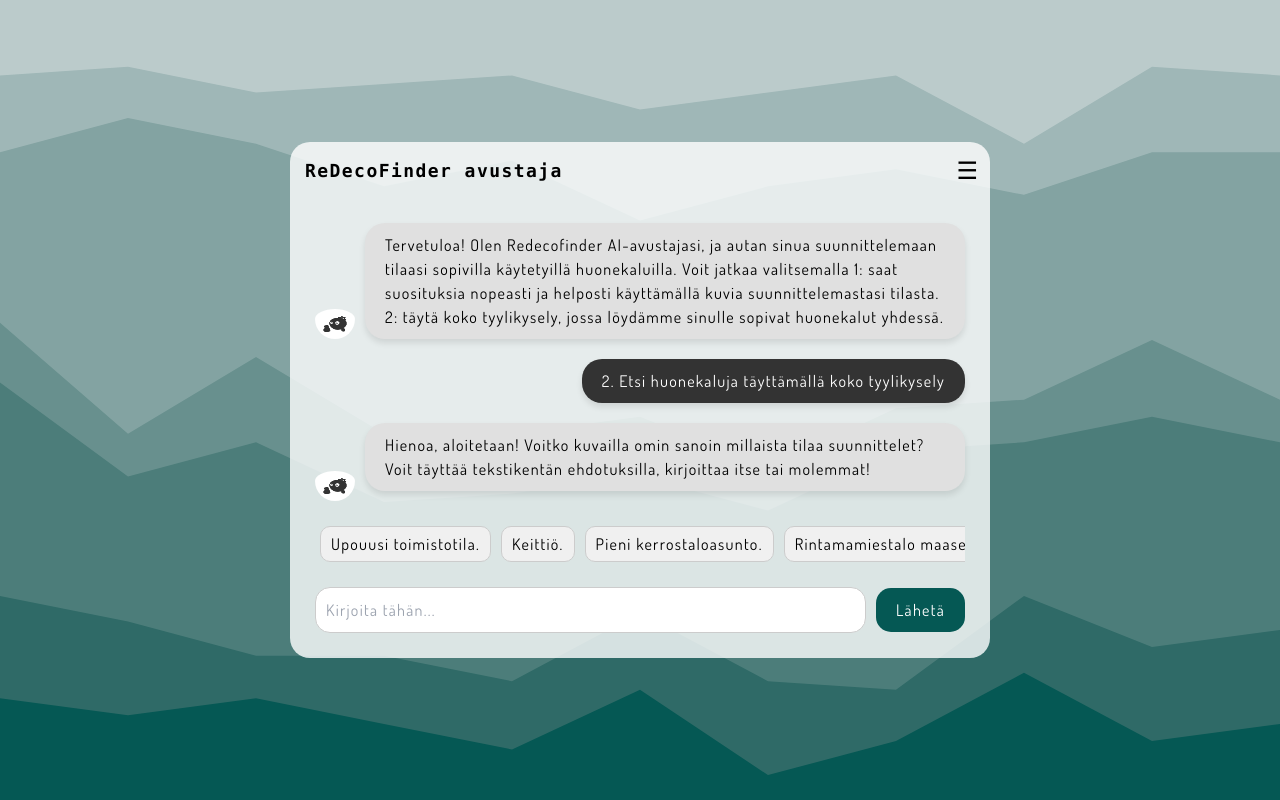
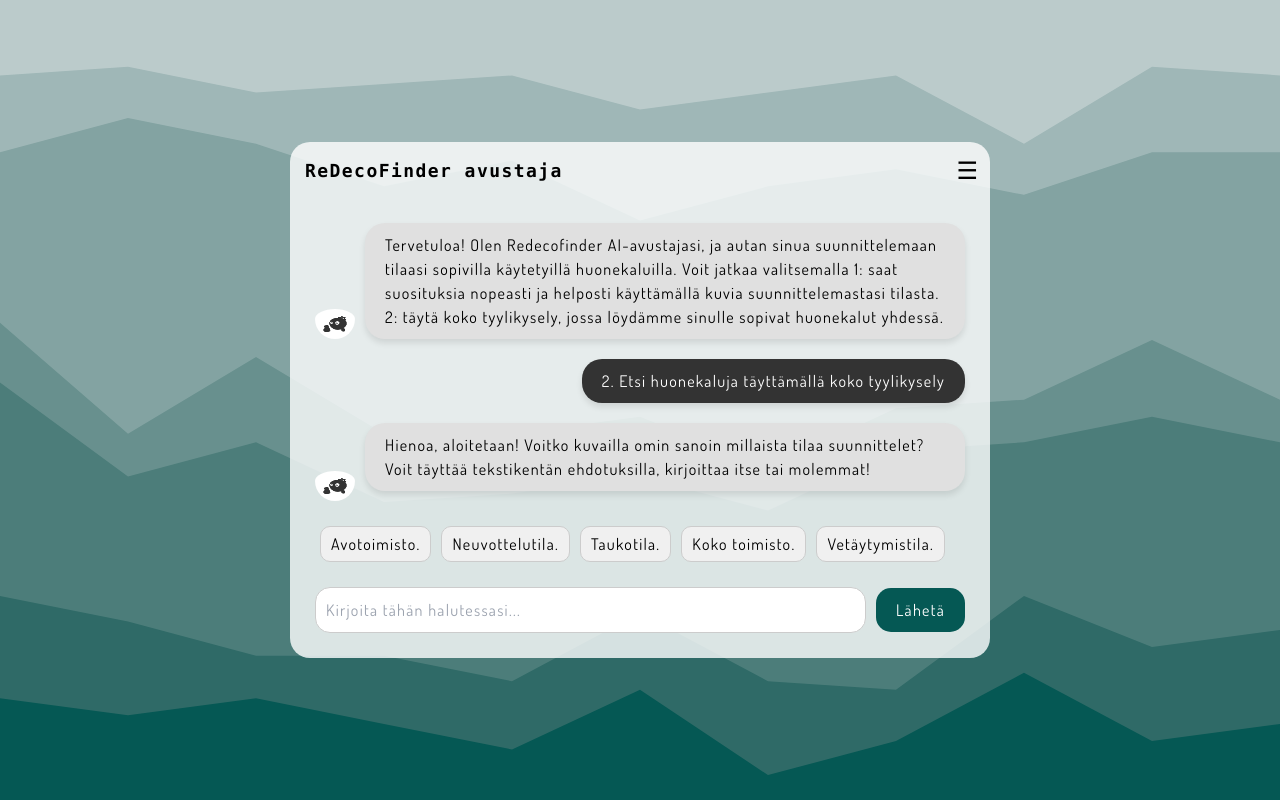
Before and after one commit to anttijoutsenniemi/redecofinder, a React (Create React App) app in the folder chat/: page / in a window 1280 px wide. Both pictures are taken after a click on the button "2. Etsi huonekaluja täyttämällä koko tyylikysely". Built offline with nearby package versions, Linux system fonts and the light colour scheme; what ldrs would draw is missing.

Commit message:
frontside changes: new prefilled answers, removed some options, added new quantity selection logic

```diff
--- a/chat/src/ChatApp.tsx
+++ b/chat/src/ChatApp.tsx
@@ -142,7 +142,7 @@ const ChatApp: React.FC<ChildComponentProps> = ({ appStates, navigateHandler, ph
           arrayOfObjects = await fetchFurnitureData(`new_${furnitureClass}`);
         }
         else {
-          if(appStates.quantityNumber > 0){ //if user wants furniture with min x quantity
+          if(appStates.quantityNumber > 1){ //if user wants furniture with min x quantity
             arrayOfObjects = await fetchFurnitureDataWithQuantity(furnitureClass, appStates.quantityNumber);
           }
           else{
@@ -157,7 +157,7 @@ const ChatApp: React.FC<ChildComponentProps> = ({ appStates, navigateHandler, ph
           }
       }
       else{ //this should trigger if its the first time user wants product recommendations
-        if(appStates.quantityNumber > 0){ //if user wants atleast x amount of products
+        if(appStates.quantityNumber > 1){ //if user wants atleast x amount of products
           arrayOfObjects = await fetchFurnitureDataWithQuantity(appStates.furnitureClass, appStates.quantityNumber);
         }
         else{
@@ -242,7 +242,7 @@ const ChatApp: React.FC<ChildComponentProps> = ({ appStates, navigateHandler, ph
     try {
       setLoading(true);
       let arrayOfObjects : any;
-      if(appStates.quantityNumber > 0){
+      if(appStates.quantityNumber > 1){
         arrayOfObjects = await fetchFurnitureDataWithQuantity(appStates.furnitureClass, appStates.quantityNumber);
       }
       else {
@@ -484,12 +484,11 @@ const receiveQuantityNumber = (quantityNumber : number) => {
   setQuantityNumber(quantityNumber);
   setShowNumberPicker(false);
   let userResponse : string;
-  if(quantityNumber === 0){
-    userResponse = 'Määrällä ei ole minulle merkitystä';
-  }
-  else{
-    userResponse = quantityNumber.toString();
-  }
+  // if(quantityNumber === 0){
+  //   userResponse = 'Määrällä ei ole minulle merkitystä';
+  // }
+  userResponse = quantityNumber.toString();
+
   handleOptionClick('Kategoria kirjattu ylös', userResponse);
 }
 
--- a/chat/src/assets/numberArray.json
+++ b/chat/src/assets/numberArray.json
@@ -1 +1 @@
-["Määrällä ei ole minulle merkitystä", 1, 2, 3, 4, 5, 6, 7, 8, 9, 10, 11, 12, 13, 14, 15, 16, 17, 18, 19, 20, 21, 22, 23, 24, 25, 26, 27, 28, 29, 30, 31, 32, 33, 34, 35, 36, 37, 38, 39, 40, 41, 42, 43, 44, 45, 46, 47, 48, 49, 50]
+[1, 2, 3, 4, 5, 6, 7, 8, 9, 10, 11, 12, 13, 14, 15, 16, 17, 18, 19, 20, 21, 22, 23, 24, 25, 26, 27, 28, 29, 30, 31, 32, 33, 34, 35, 36, 37, 38, 39, 40, 41, 42, 43, 44, 45, 46, 47, 48, 49, 50, "50+"]
--- a/chat/src/assets/textRecommendations.json
+++ b/chat/src/assets/textRecommendations.json
@@ -1,4 +1,4 @@
 {
-    "phase1space": ["Upouusi toimistotila.", "Keittiö.", "Pieni kerrostaloasunto.", "Rintamamiestalo maaseudulla.", "Makuuhuone."],
-    "phase2style": ["Tumma ja moderni.", "Värikäs ja boheemi.", "Vaaleaa värimaailmaa.", "Minimalistinen.", "Maanläheiset värit ja jykevät muodot.", "Maalaisromantiikkaa.", "Skandinaavinen."]
+    "phase1space": ["Avotoimisto.", "Neuvottelutila.", "Taukotila.", "Koko toimisto.", "Vetäytymistila."],
+    "phase2style": ["Moderni.", "Vaalea.", "Kodinomainen.", "Tumma.", "Värikäs.", "Skandinaavinen.", "Minimalistinen."]
 }
--- a/chat/src/components/InputField.tsx
+++ b/chat/src/components/InputField.tsx
@@ -55,7 +55,7 @@ const InputField: React.FC<InputProps> = (props) => {
           value={input}
           onChange={(e) => setInput(e.target.value)}
           className="rounded-input"
-          placeholder="Kirjoita tähän..."
+          placeholder="Kirjoita tähän halutessasi..."
           onKeyDown={handleKeyPress}
         />
         <button onClick={handleSend} className="send-button">
--- a/chat/src/components/NumberPicker.tsx
+++ b/chat/src/components/NumberPicker.tsx
@@ -19,6 +19,9 @@ const NumberPicker: React.FC<InputProps> = (props) => {
   const handleOptionClick = (option: number | string) => {
     if(option === ''){
         setInput(0);
+    }
+    else if(option === "50+"){ // if user want 50+ products we have to send number to next function so we send 51 and handle that
+      setInput(51);
     }
     else if(typeof option === 'number'){
         setInput(option);
```
